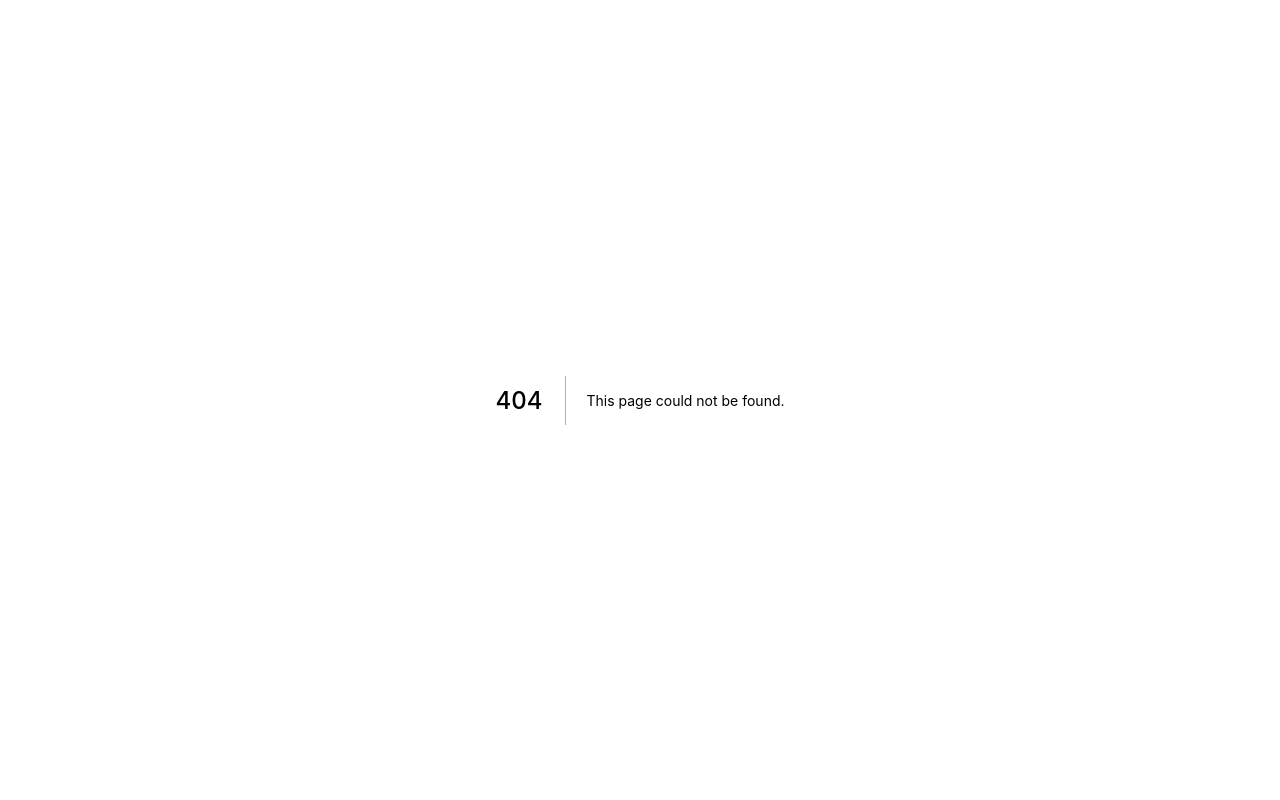
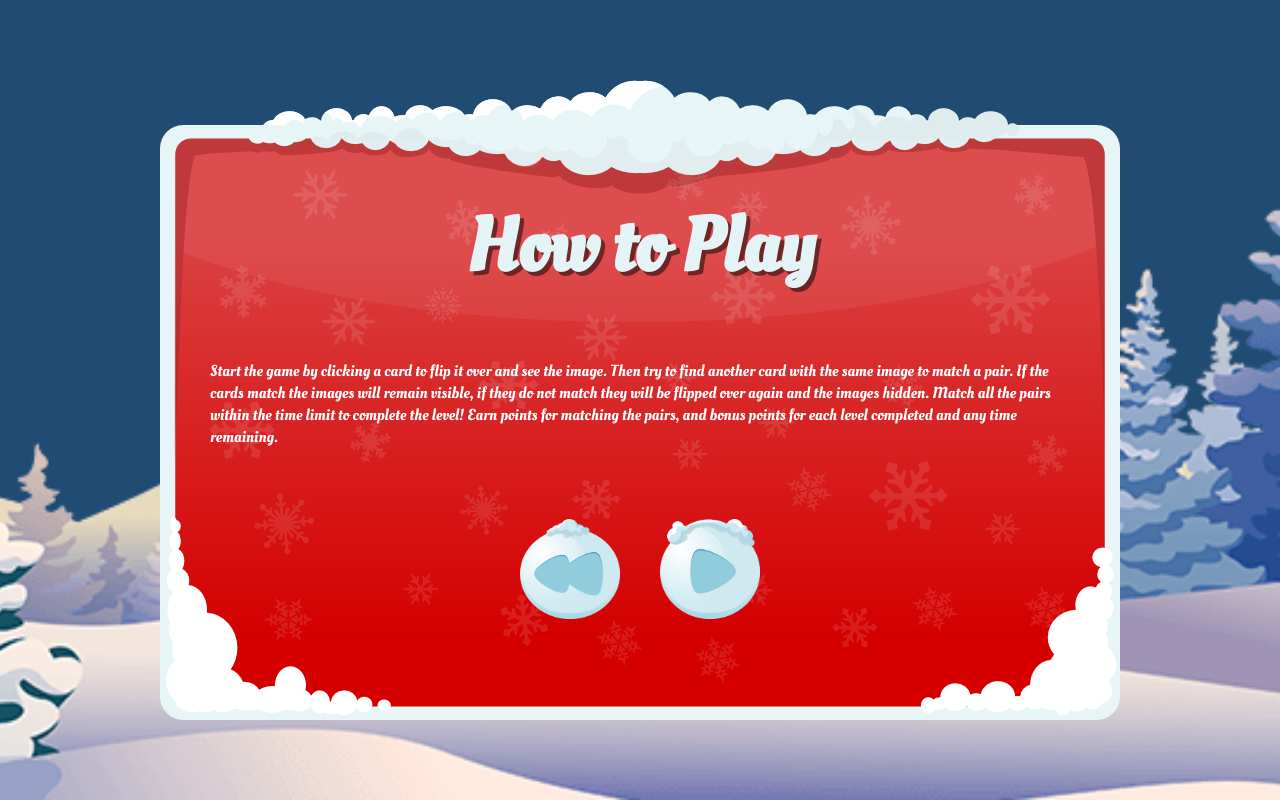
Before and after one commit to RaspberryChaos/christmas-memory-game, a Next.js app: page /help in a window 1280 px wide. Before the commit this address had no page. Built offline with nearby package versions, Linux system fonts and the light colour scheme.

Commit message:
rules page added

```diff
--- a/components/Icon.tsx
+++ b/components/Icon.tsx
@@ -1,12 +1,14 @@
 import Image from "next/image";
 
 interface Props {
-    src:string,
+  src: string;
+  link?: string;
 }
 
-const Icon: React.FC<Props>= ({src}) => {
+const Icon: React.FC<Props> = ({ src,link }) => {
   return (
-        <div style={{margin:"20px"}}>
+    <div style={{ margin: "20px" }}>
+        <a href={link}>
       <Image
         src={src}
         width="100"
@@ -14,8 +16,9 @@ const Icon: React.FC<Props>= ({src}) => {
         layout="intrinsic"
         priority={true}
       />
+      </a>
     </div>
-    )
-}
+  );
+};
 
 export default Icon;
--- a/pages/game.tsx
+++ b/pages/game.tsx
@@ -144,7 +144,7 @@ const Game: NextPage = () => {
   }, [seconds, minutes]);
 
   return (
-    <section className={styles.container}>
+    <section className="container">
       {!levelComplete && (
         <>
           <h2>Level {level}</h2>
--- /dev/null
+++ b/pages/help.tsx
@@ -0,0 +1,33 @@
+import type { NextPage } from "next";
+import Head from "next/head";
+import Icon from "../components/Icon";
+import Modal from "../components/Modal";
+
+const Help: NextPage = () => {
+  return (
+    <>
+      <Head>
+        <title>Christmas Memory Game - How to Play</title>
+      </Head>
+      <section className="container">
+        <Modal title="How to Play">
+          <p style={{ paddingLeft:"50px", paddingRight:"50px" }}>
+            Start the game by clicking a card to flip it over and see the image.
+            Then try to find another card with the same image to match a pair.
+            If the cards match the images will remain visible, if they do not
+            match they will be flipped over again and the images hidden. Match
+            all the pairs within the time limit to complete the level! Earn
+            points for matching the pairs, and bonus points for each level
+            completed and any time remaining.
+          </p>
+          <div style={{ display: "flex" }}>
+            <Icon src="/imgs/buttons/back.png" link="/" />
+            <Icon src="/imgs/buttons/play.png" link="/game" />
+          </div>
+        </Modal>
+      </section>
+    </>
+  );
+};
+
+export default Help;
--- a/pages/index.tsx
+++ b/pages/index.tsx
@@ -7,7 +7,7 @@ import styles from "../styles/Home.module.css";
 
 const Home: NextPage = () => {
   return (
-    <section className={styles.container}>
+    <section className="container">
       <Modal title="Christmas Memory Game">
         <div className={styles.playBtnContainer}>
           <a href="/game">
@@ -21,7 +21,7 @@ const Home: NextPage = () => {
           </a>
         </div>
         <div className={styles.iconContainer}>
-          <Icon src="/imgs/buttons/help.png" />
+          <Icon src="/imgs/buttons/help.png" link="/help"/>
           <Icon src="/imgs/buttons/highScore.png" />
           <Icon src="/imgs/buttons/sound-off.png" />
         </div>
--- a/styles/globals.css
+++ b/styles/globals.css
@@ -16,3 +16,16 @@
 body {
   font-family: var(--ff-headings);
 }
+
+.container {
+  background-color: rgb(32, 76, 116);
+  height: 100vh;
+  background-image: url(../public/imgs/background.png);
+  background-repeat: no-repeat;
+  background-position: center center;
+  background-size: cover;
+  display: flex;
+  flex-direction: column;
+  justify-content: center;
+  align-items: center;
+}
```
Also changed, not shown: styles/Game.module.css (+0 -13 lines), styles/Home.module.css (+0 -12 lines), public/imgs/buttons/back.png (added). Lines whose indentation alone changed are shown as unchanged.
